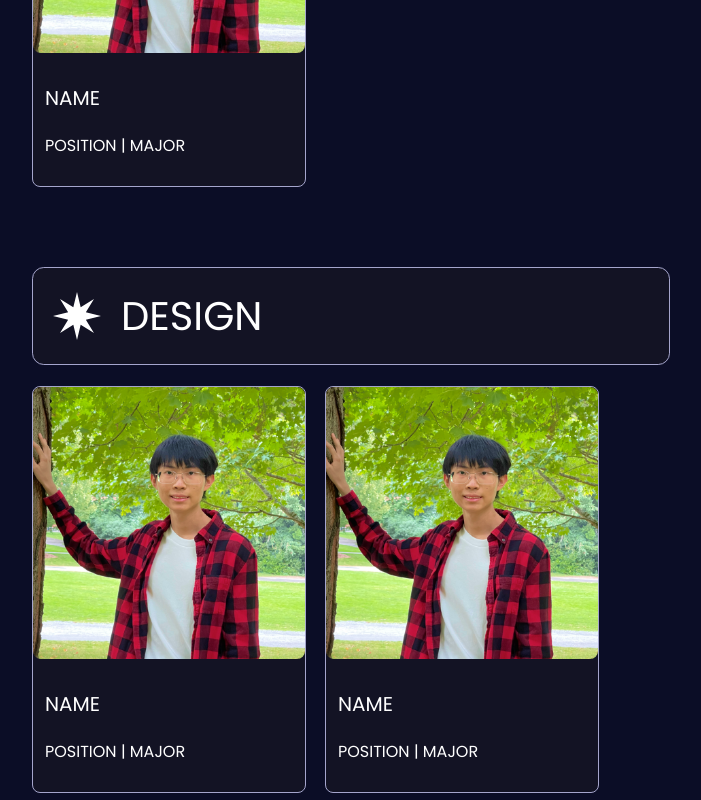
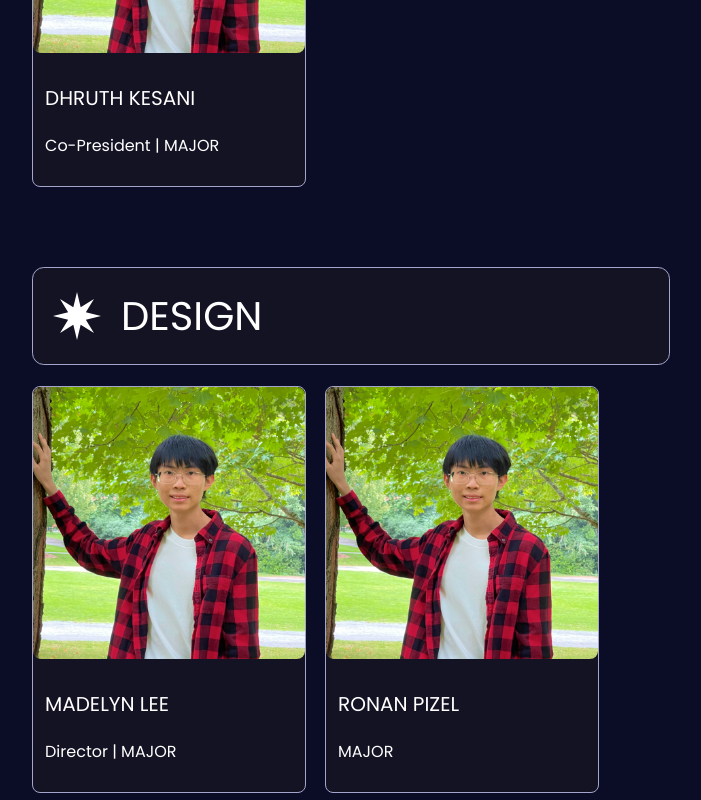
Before and after one commit to tedx-uofw/tedx-website-2024, a React (Create React App) app: page /team in a window 1280 px wide. Shown: the part 1120-1920 px from the top of the page, without its empty margins (382-1083 px from the left). Built offline with nearby package versions, Linux system fonts and the light colour scheme.

Commit message:
added names to teams

```diff
--- a/package.json
+++ b/package.json
@@ -6,9 +6,9 @@
     "@testing-library/jest-dom": "^5.17.0",
     "@testing-library/react": "^13.4.0",
     "@testing-library/user-event": "^13.5.0",
+    "@tsparticles/react": "^3.0.0",
     "react": "^18.2.0",
     "react-dom": "^18.2.0",
-    "react-particles": "^2.12.2",
     "react-router-dom": "^6.14.2",
     "react-scripts": "^5.0.1",
     "react-scroll": "^1.8.9",
--- a/src/App.js
+++ b/src/App.js
@@ -1,5 +1,5 @@
 import './App.css';
-import React from 'react';
+import React, { useCallback } from 'react';
 import { BrowserRouter as Router, Route, Routes } from 'react-router-dom';
 
 
@@ -15,7 +15,6 @@ import AboutTeam from './components/about/team/about_team';
 
 
 function App() {
-
   return (
     <div className="App">
       <Router>
--- a/src/components/about/team/about_team.jsx
+++ b/src/components/about/team/about_team.jsx
@@ -35,11 +35,7 @@ function AboutTeam() {
                                     <ul className="team-list-items">
                                         <li>
                                             <a href="#CO-PRESIDENTS"
-                                            className="links" onClick={e => {
-                                                let hero = document.getElementById("CO-PRESIDENTS");
-                                                e.preventDefault();  // Stop Page Reloading
-                                                hero && hero.scrollIntoView();
-                                                }}>Co-Presidents</a>
+                                            className="links">Co-Presidents</a>
                                         </li>
                                         <li>
                                             <a href="#DESIGN" className="links">Design</a>
--- a/src/components/about/team/team-data/design-data.jsx
+++ b/src/components/about/team/team-data/design-data.jsx
@@ -3,33 +3,33 @@ import eddy from '../../../../assets/team-member-pics/eddy.png';
 const data =
 [
     {
-        name: "NAME",
-        title: "POSITION | MAJOR",
+        name: "MADELYN LEE",
+        title: "Director | MAJOR",
         img: eddy
     },
     {
-        name: "NAME",
-        title: "POSITION | MAJOR",
+        name: "RONAN PIZEL",
+        title: "MAJOR",
         img: eddy
     },
     {
-        name: "NAME",
-        title: "POSITION | MAJOR",
+        name: "STEPHANIE CHOU",
+        title: "MAJOR",
         img: eddy
     },
     {
-        name: "NAME",
-        title: "POSITION | MAJOR",
+        name: "EDDY PENG",
+        title: "MAJOR",
         img: eddy
     },
     {
-        name: "NAME",
-        title: "POSITION | MAJOR",
+        name: "EMILY HAO",
+        title: "MAJOR",
         img: eddy
     },
     {
-        name: "NAME",
-        title: "POSITION | MAJOR",
+        name: "MICHELLE NGUYEN",
+        title: "MAJOR",
         img: eddy
     }
 ]
--- a/src/components/about/team/team-data/finance-data.jsx
+++ b/src/components/about/team/team-data/finance-data.jsx
@@ -3,37 +3,27 @@ import eddy from '../../../../assets/team-member-pics/eddy.png';
 const data =
 [
     {
-        name: "NAME",
+        name: "LEAH MATHEW",
+        title: "Director | MAJOR",
+        img: eddy
+    },
+    {
+        name: "EVELYN HOOTMAN",
+        title: "Director | MAJOR",
+        img: eddy
+    },
+    {
+        name: "MAHIMA VADLAMANI",
         title: "POSITION | MAJOR",
         img: eddy
     },
     {
-        name: "NAME",
+        name: "LILLIAN TRAN",
         title: "POSITION | MAJOR",
         img: eddy
     },
     {
-        name: "NAME",
-        title: "POSITION | MAJOR",
-        img: eddy
-    },
-    {
-        name: "NAME",
-        title: "POSITION | MAJOR",
-        img: eddy
-    },
-    {
-        name: "NAME",
-        title: "POSITION | MAJOR",
-        img: eddy
-    },
-    {
-        name: "NAME",
-        title: "POSITION | MAJOR",
-        img: eddy
-    },
-    {
-        name: "NAME",
+        name: "NOLAN KIM",
         title: "POSITION | MAJOR",
         img: eddy
     }
--- a/src/components/about/team/team-data/logistics-data.jsx
+++ b/src/components/about/team/team-data/logistics-data.jsx
@@ -3,42 +3,32 @@ import eddy from '../../../../assets/team-member-pics/eddy.png';
 const data =
 [
     {
-        name: "NAME",
+        name: "KATE KODAMA",
+        title: "Director | MAJOR",
+        img: eddy
+    },
+    {
+        name: "LILY KASIC",
         title: "POSITION | MAJOR",
         img: eddy
     },
     {
-        name: "NAME",
+        name: "FLORENCIA CHUNG",
         title: "POSITION | MAJOR",
         img: eddy
     },
     {
-        name: "NAME",
+        name: "RYAN VU",
         title: "POSITION | MAJOR",
         img: eddy
     },
     {
-        name: "NAME",
+        name: "SIMRAN KAUR",
         title: "POSITION | MAJOR",
         img: eddy
     },
     {
-        name: "NAME",
-        title: "POSITION | MAJOR",
-        img: eddy
-    },
-    {
-        name: "NAME",
-        title: "POSITION | MAJOR",
-        img: eddy
-    },
-    {
-        name: "NAME",
-        title: "POSITION | MAJOR",
-        img: eddy
-    },
-    {
-        name: "NAME",
+        name: "GRACE SHIM",
         title: "POSITION | MAJOR",
         img: eddy
     }
--- a/src/components/about/team/team-data/marketing-data.jsx
+++ b/src/components/about/team/team-data/marketing-data.jsx
@@ -3,44 +3,34 @@ import eddy from '../../../../assets/team-member-pics/eddy.png';
 const data =
 [
     {
-        name: "NAME",
+        name: "KAREN E. SALAZAR",
+        title: "Director | MAJOR",
+        img: eddy
+    },
+    {
+        name: "KATHERINE PHAM",
         title: "POSITION | MAJOR",
         img: eddy
     },
     {
-        name: "NAME",
+        name: "ANYA PAN",
         title: "POSITION | MAJOR",
         img: eddy
     },
     {
-        name: "NAME",
+        name: "NOA AVITAN",
         title: "POSITION | MAJOR",
         img: eddy
     },
     {
-        name: "NAME",
+        name: "SHINJINI M. MUSTAFI",
         title: "POSITION | MAJOR",
         img: eddy
     },
     {
-        name: "NAME",
+        name: "KAYLA VO",
         title: "POSITION | MAJOR",
         img: eddy
     },
-    {
-        name: "NAME",
-        title: "POSITION | MAJOR",
-        img: eddy
-    },
-    {
-        name: "NAME",
-        title: "POSITION | MAJOR",
-        img: eddy
-    },
-    {
-        name: "NAME",
-        title: "POSITION | MAJOR",
-        img: eddy
-    }
 ]
 export default data;
--- a/src/components/about/team/team-data/prez-data.jsx
+++ b/src/components/about/team/team-data/prez-data.jsx
@@ -3,18 +3,18 @@ import eddy from '../../../../assets/team-member-pics/eddy.png';
 const data =
 [
     {
-        name: "NAME",
-        title: "POSITION | MAJOR",
+        name: "SAHANA SATEESH",
+        title: "Co-President | MAJOR",
         img: eddy
     },
     {
-        name: "NAME",
-        title: "POSITION | MAJOR",
+        name: "ARUSHI SHARMA",
+        title: "Co-President | MAJOR",
         img: eddy
     },
     {
-        name: "NAME",
-        title: "POSITION | MAJOR",
+        name: "DHRUTH KESANI",
+        title: "Co-President | MAJOR",
         img: eddy
     }
 ]
--- a/src/components/about/team/team-data/speaker-selec-data.jsx
+++ b/src/components/about/team/team-data/speaker-selec-data.jsx
@@ -3,52 +3,42 @@ import eddy from '../../../../assets/team-member-pics/eddy.png';
 const data =
 [
     {
-        name: "NAME",
+        name: "ANUSHKA NAYAK",
+        title: "Director | MAJOR",
+        img: eddy
+    },
+    {
+        name: "BRADY IMPERIAL",
+        title: "Director | MAJOR",
+        img: eddy
+    },
+    {
+        name: "ALAN FAN",
         title: "POSITION | MAJOR",
         img: eddy
     },
     {
-        name: "NAME",
+        name: "TATIANA M. M. BENEVIDES",
         title: "POSITION | MAJOR",
         img: eddy
     },
     {
-        name: "NAME",
+        name: "DIYA PATEL",
         title: "POSITION | MAJOR",
         img: eddy
     },
     {
-        name: "NAME",
+        name: "MOA SEGERHOLT",
         title: "POSITION | MAJOR",
         img: eddy
     },
     {
-        name: "NAME",
+        name: "RACHEL LAU",
         title: "POSITION | MAJOR",
         img: eddy
     },
     {
-        name: "NAME",
-        title: "POSITION | MAJOR",
-        img: eddy
-    },
-    {
-        name: "NAME",
-        title: "POSITION | MAJOR",
-        img: eddy
-    },
-    {
-        name: "NAME",
-        title: "POSITION | MAJOR",
-        img: eddy
-    },
-    {
-        name: "NAME",
-        title: "POSITION | MAJOR",
-        img: eddy
-    },
-    {
-        name: "NAME",
+        name: "ARYAN SHARMA",
         title: "POSITION | MAJOR",
         img: eddy
     }
--- a/src/components/about/team/team-data/web-dev-data.jsx
+++ b/src/components/about/team/team-data/web-dev-data.jsx
@@ -3,23 +3,23 @@ import eddy from '../../../../assets/team-member-pics/eddy.png';
 const data =
 [
     {
-        name: "NAME",
-        title: "POSITION | MAJOR",
+        name: "HARMONY SHIRK",
+        title: "Director | MAJOR",
         img: eddy
     },
     {
-        name: "NAME",
-        title: "POSITION | MAJOR",
+        name: "MELANIE MA",
+        title: "MAJOR",
         img: eddy
     },
     {
-        name: "NAME",
-        title: "POSITION | MAJOR",
+        name: "SALMA ALY",
+        title: "MAJOR",
         img: eddy
     },
     {
-        name: "NAME",
-        title: "POSITION | MAJOR",
+        name: "TASHFIA SHARMIN",
+        title: "MAJOR",
         img: eddy
     }
 ]
```
Also changed, not shown: 1 other file (tests, documents, lock files or other folders).
